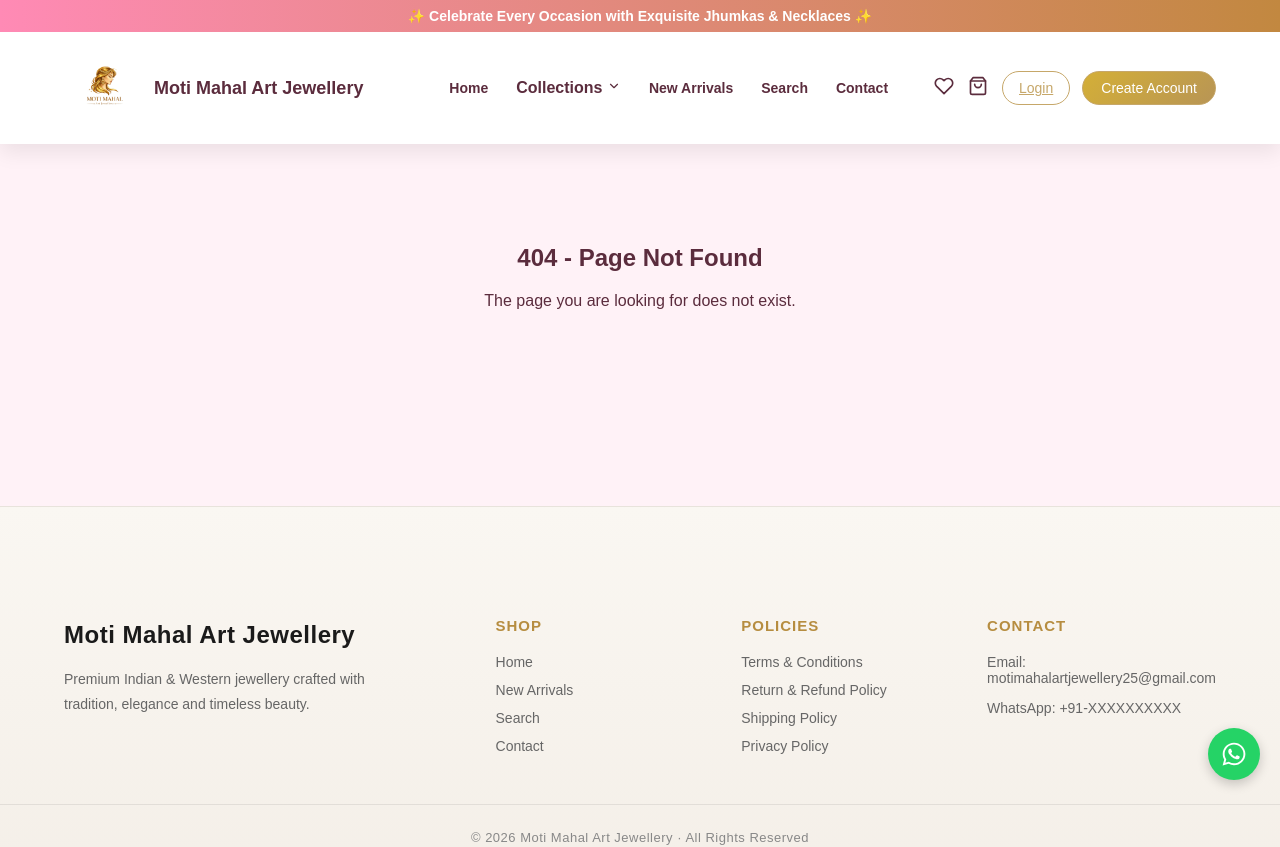
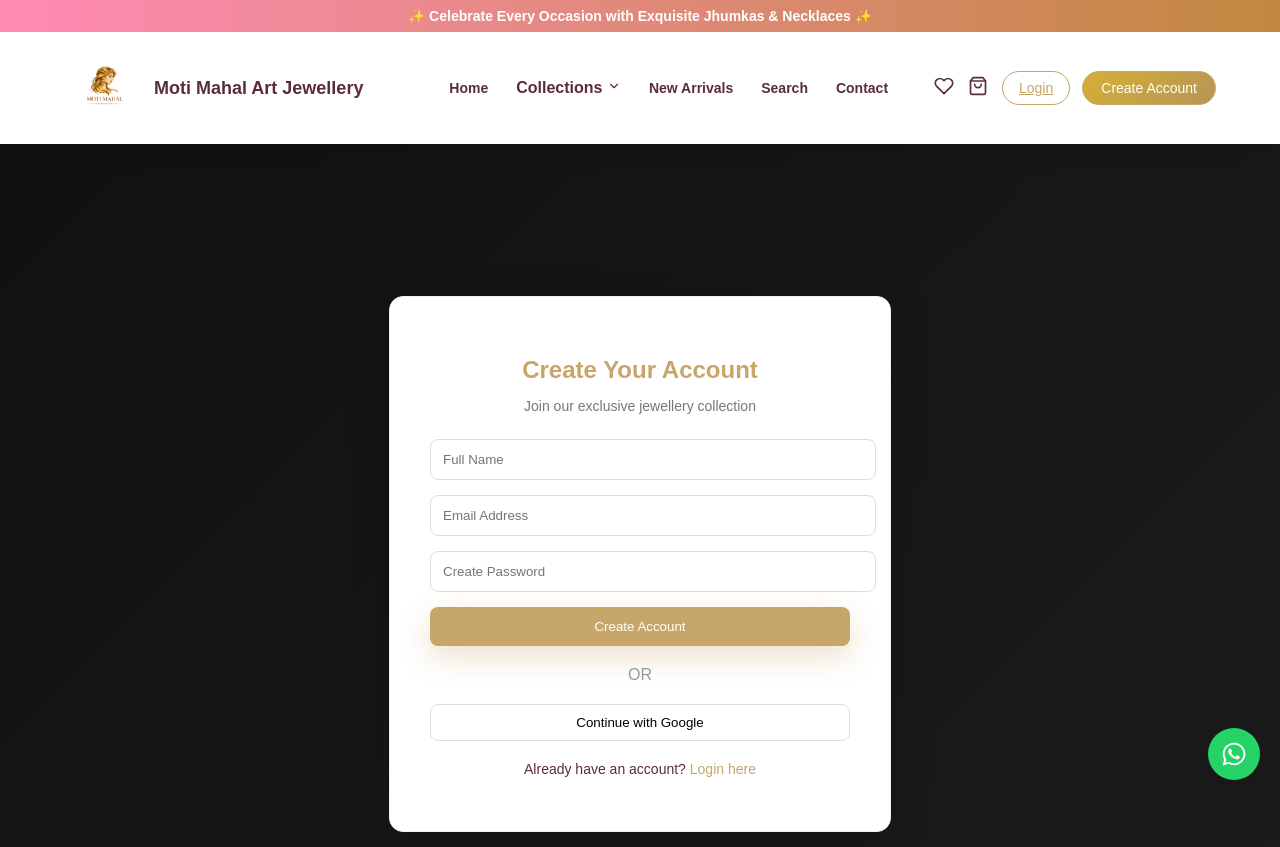
Before and after one commit to Bhavesh703/motimahal-art-jewellery, a React (Vite) app: page /register in a window 1280 px wide. Shown: the top 847 px of the page. Built offline with nearby package versions, Linux system fonts and the light colour scheme; no server answers.

Commit message:
fix register page for deployment

```diff
--- a/src/App.jsx
+++ b/src/App.jsx
@@ -16,7 +16,7 @@
 import Contact from "./pages/Contact";
 import Delivery from "./pages/Delivery";
 import Login from "./pages/Login";
-import Signup from "./pages/Register";
+import Register from "./pages/Register";
 import MyOrders from "./pages/Myorders";
 import NewArrivalsPage from "./pages/NewArrivalsPage";
 
@@ -161,7 +161,7 @@
 
         {/* ============ AUTH ============ */}
         <Route path="/login" element={<Login />} />
-        <Route path="/signup" element={<Signup />} />
+        <Route path="/register" element={<Register />} />
 
         {/* Protected Orders */}
         <Route
--- a/src/pages/Register.jsx
+++ b/src/pages/Register.jsx
@@ -4,7 +4,7 @@
 import { useNavigate, Link } from "react-router-dom";
 import "../styles/auth.css";
 
-export default function Signup() {
+export default function Register() {
   const navigate = useNavigate();
 
   const [form, setForm] = useState({
```
